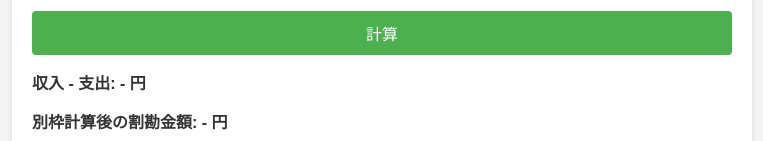
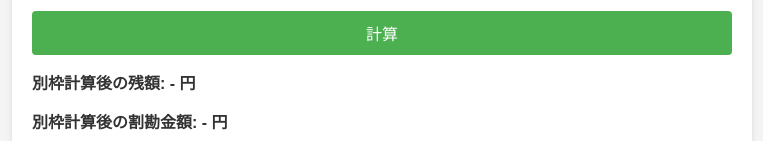
Before and after one commit to Tack-Take/keihi_seisan, a plain HTML site: page index.html in a window 1280 px wide. Shown: the part 659-800 px from the top of the page, without its empty margins (258-1021 px from the left). Drawn offline with Linux system fonts and the light colour scheme.

Commit message:
Update index.html

```diff
--- a/index.html
+++ b/index.html
@@ -110,7 +110,7 @@
             </label>
             <button type="button" onclick="calculateSimpleSplit()">単純割勘金額を算出</button>
             <button type="button" onclick="calculate()">計算</button>
-            <label>収入 - 支出: <span id="remaining_after_sponsorship">-</span> <span class="yen">円</span></label>
+            <label>別枠計算後の残額: <span id="remaining_after_sponsorship">-</span> <span class="yen">円</span></label>
             <label>別枠計算後の割勘金額: <span id="adjusted_split_amount">-</span> <span class="yen">円</span></label>
         </form>
         <div class="results">
```
